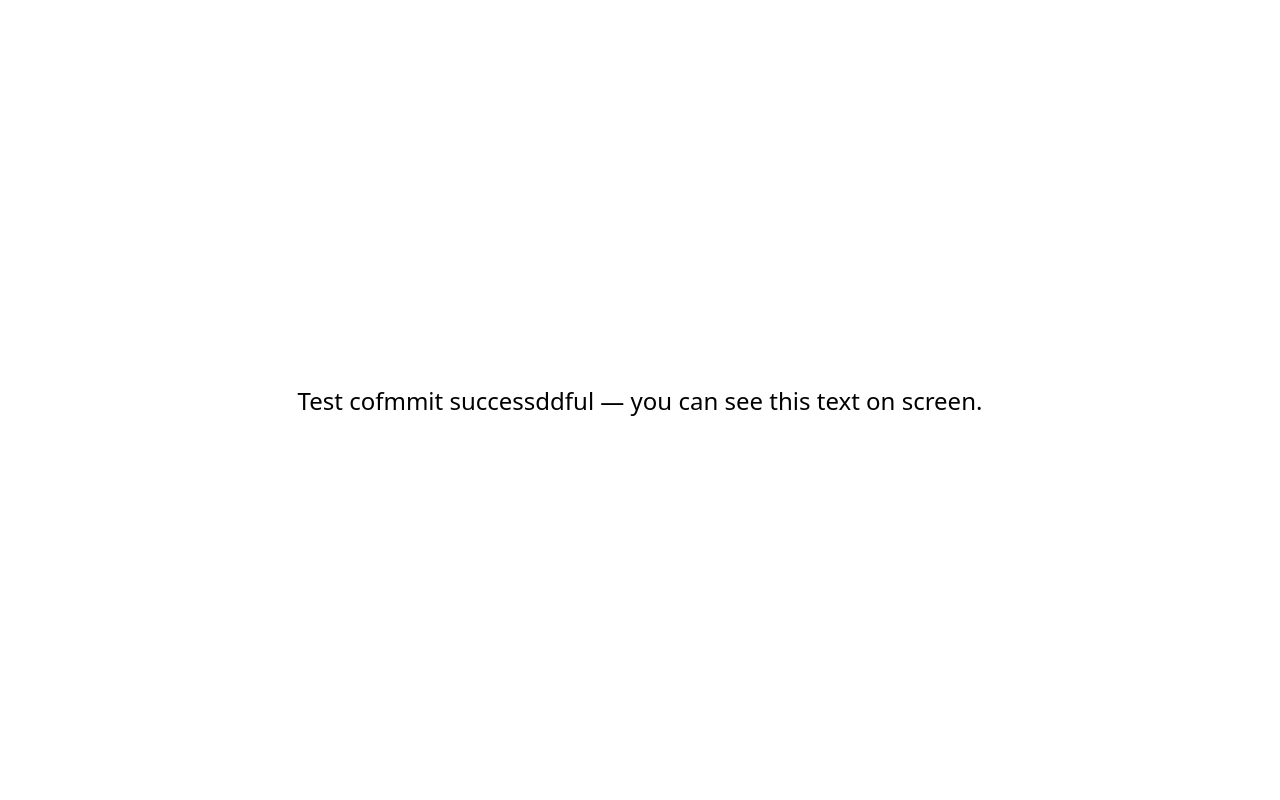
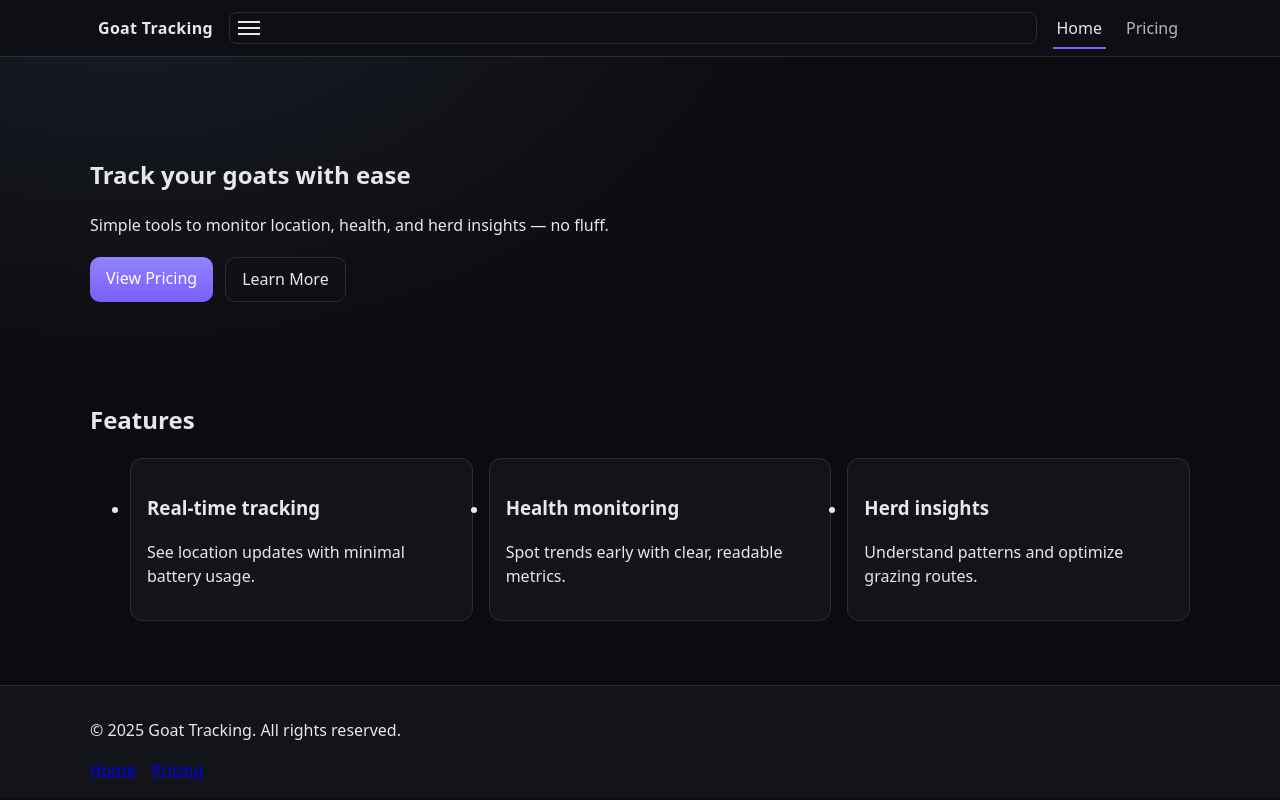
Before and after one commit to goattracking/main-website, a plain HTML site: page index.html in a window 1280 px wide. Drawn offline with Linux system fonts and the light colour scheme.

Commit message:
Scaffold site: Home + Pricing, shared styles and JS nav toggle

```diff
--- a/index.html
+++ b/index.html
@@ -3,21 +3,73 @@
   <head>
     <meta charset="utf-8">
     <meta name="viewport" content="width=device-width, initial-scale=1">
-    <title>Test Commit</title>
-    <style>
-      :root { color-scheme: light dark; }
-      body {
-        font-family: system-ui, -apple-system, Segoe UI, Roboto, Helvetica, Arial, sans-serif;
-        margin: 0;
-        min-height: 100vh;
-        display: grid;
-        place-items: center;
-      }
-      main { font-size: 1.5rem; }
-    </style>
+    <title>Goat Tracking | Home</title>
+    <meta name="description" content="Lightweight goat tracking with real-time location, health monitoring, and herd insights.">
+    <link rel="stylesheet" href="./styles.css">
+    <script defer src="./script.js"></script>
   </head>
   <body>
-    <main>Test cofmmit successddful — you can see this text on screen.</main>
+    <header class="site-header">
+      <div class="container">
+        <a class="brand" href="index.html">Goat Tracking</a>
+        <button class="nav-toggle" aria-controls="primary-nav" aria-expanded="false" aria-label="Toggle navigation">
+          <span class="nav-toggle-bar" aria-hidden="true"></span>
+          <span class="nav-toggle-bar" aria-hidden="true"></span>
+          <span class="nav-toggle-bar" aria-hidden="true"></span>
+        </button>
+        <nav id="primary-nav" class="primary-nav" aria-label="Primary">
+          <ul>
+            <li><a href="index.html" aria-current="page">Home</a></li>
+            <li><a href="pricing.html">Pricing</a></li>
+          </ul>
+        </nav>
+      </div>
+    </header>
+
+    <main>
+      <section class="hero">
+        <div class="container">
+          <h1>Track your goats with ease</h1>
+          <p>Simple tools to monitor location, health, and herd insights — no fluff.</p>
+          <div class="actions">
+            <a class="button primary" href="pricing.html">View Pricing</a>
+            <a class="button" href="#features">Learn More</a>
+          </div>
+        </div>
+      </section>
+
+      <section id="features" class="features">
+        <div class="container">
+          <h2>Features</h2>
+          <ul class="feature-grid" role="list">
+            <li>
+              <h3>Real-time tracking</h3>
+              <p>See location updates with minimal battery usage.</p>
+            </li>
+            <li>
+              <h3>Health monitoring</h3>
+              <p>Spot trends early with clear, readable metrics.</p>
+            </li>
+            <li>
+              <h3>Herd insights</h3>
+              <p>Understand patterns and optimize grazing routes.</p>
+            </li>
+          </ul>
+        </div>
+      </section>
+    </main>
+
+    <footer class="site-footer">
+      <div class="container">
+        <p>© <span id="year"></span> Goat Tracking. All rights reserved.</p>
+        <nav aria-label="Footer">
+          <ul>
+            <li><a href="index.html">Home</a></li>
+            <li><a href="pricing.html">Pricing</a></li>
+          </ul>
+        </nav>
+      </div>
+    </footer>
   </body>
 
 </html>
--- /dev/null
+++ b/script.js
@@ -0,0 +1,14 @@
+document.addEventListener('DOMContentLoaded', () => {
+  const yearEl = document.getElementById('year');
+  if (yearEl) yearEl.textContent = String(new Date().getFullYear());
+
+  const navToggle = document.querySelector('.nav-toggle');
+  const primaryNav = document.getElementById('primary-nav');
+  if (navToggle && primaryNav) {
+    navToggle.addEventListener('click', () => {
+      const expanded = navToggle.getAttribute('aria-expanded') === 'true';
+      navToggle.setAttribute('aria-expanded', String(!expanded));
+      primaryNav.classList.toggle('open');
+    });
+  }
+});
--- /dev/null
+++ b/styles.css
@@ -0,0 +1,164 @@
+:root {
+  --bg: #0b0c0f;
+  --bg-elev: #12141a;
+  --text: #e8e8ea;
+  --muted: #b5b8bf;
+  --brand: #7c5cff;
+  --brand-contrast: #ffffff;
+  --border: #2a2e37;
+}
+
+* { box-sizing: border-box; }
+html, body { height: 100%; }
+body {
+  margin: 0;
+  font-family: ui-sans-serif, system-ui, -apple-system, Segoe UI, Roboto, Helvetica, Arial, "Apple Color Emoji", "Segoe UI Emoji";
+  line-height: 1.5;
+  color: var(--text);
+  background: radial-gradient(1200px 800px at 10% -10%, #1a1e28 0%, var(--bg) 60%);
+}
+
+.container {
+  width: min(1100px, 92%);
+  margin-inline: auto;
+}
+
+/* Header & Nav */
+.site-header {
+  position: sticky;
+  top: 0;
+  z-index: 50;
+  background: color-mix(in oklab, var(--bg-elev) 88%, black 12%);
+  border-bottom: 1px solid var(--border);
+}
+.site-header .container {
+  display: grid;
+  grid-template-columns: auto 1fr auto;
+  align-items: center;
+  gap: 1rem;
+  padding: 0.75rem 0.5rem;
+}
+.brand {
+  color: var(--text);
+  text-decoration: none;
+  font-weight: 700;
+  letter-spacing: 0.3px;
+}
+
+.nav-toggle {
+  appearance: none;
+  background: transparent;
+  border: 1px solid var(--border);
+  border-radius: 8px;
+  padding: 0.5rem;
+  display: inline-flex;
+  flex-direction: column;
+  gap: 4px;
+  cursor: pointer;
+}
+.nav-toggle-bar {
+  width: 22px;
+  height: 2px;
+  background: var(--text);
+}
+
+.primary-nav ul {
+  list-style: none;
+  display: flex;
+  gap: 1rem;
+  margin: 0;
+  padding: 0;
+}
+.primary-nav a {
+  color: var(--muted);
+  text-decoration: none;
+  padding: 0.5rem 0.25rem;
+}
+.primary-nav a[aria-current="page"] {
+  color: var(--text);
+  border-bottom: 2px solid var(--brand);
+}
+
+@media (max-width: 800px) {
+  .primary-nav { display: none; }
+  .primary-nav.open { display: block; }
+  .site-header .container { grid-template-columns: auto auto 1fr; }
+  .primary-nav ul { flex-direction: column; padding: 0.5rem 0; }
+}
+
+/* Hero */
+.hero {
+  padding: 5rem 0 3rem;
+}
+.hero .actions {
+  display: flex;
+  gap: 0.75rem;
+  margin-top: 1.25rem;
+}
+.button {
+  display: inline-block;
+  padding: 0.6rem 1rem;
+  border-radius: 10px;
+  border: 1px solid var(--border);
+  color: var(--text);
+  text-decoration: none;
+}
+.button.primary {
+  background: linear-gradient(180deg, color-mix(in oklab, var(--brand) 80%, white 20%), var(--brand));
+  color: var(--brand-contrast);
+  border: none;
+}
+
+/* Features grid */
+.features { padding: 2rem 0 4rem; }
+.feature-grid {
+  display: grid;
+  grid-template-columns: repeat(3, 1fr);
+  gap: 1rem;
+  margin: 1rem 0 0;
+}
+.feature-grid li {
+  background: var(--bg-elev);
+  border: 1px solid var(--border);
+  border-radius: 12px;
+  padding: 1rem;
+}
+@media (max-width: 900px) {
+  .feature-grid { grid-template-columns: 1fr; }
+}
+
+/* Pricing */
+.pricing { padding: 4rem 0; }
+.plans {
+  display: grid;
+  grid-template-columns: repeat(3, minmax(0, 1fr));
+  gap: 1rem;
+  margin-top: 1.5rem;
+}
+.plan {
+  background: var(--bg-elev);
+  border: 1px solid var(--border);
+  border-radius: 12px;
+  padding: 1.25rem;
+}
+.price {
+  font-size: 2rem;
+  font-weight: 800;
+}
+@media (max-width: 900px) {
+  .plans { grid-template-columns: 1fr; }
+}
+
+/* Footer */
+.site-footer {
+  border-top: 1px solid var(--border);
+  padding: 1rem 0;
+  background: var(--bg-elev);
+}
+.site-footer ul {
+  list-style: none;
+  display: flex;
+  gap: 1rem;
+  margin: 0.5rem 0 0;
+  padding: 0;
+}
```
Also changed, not shown: pricing.html (added, +86 -0 lines).
